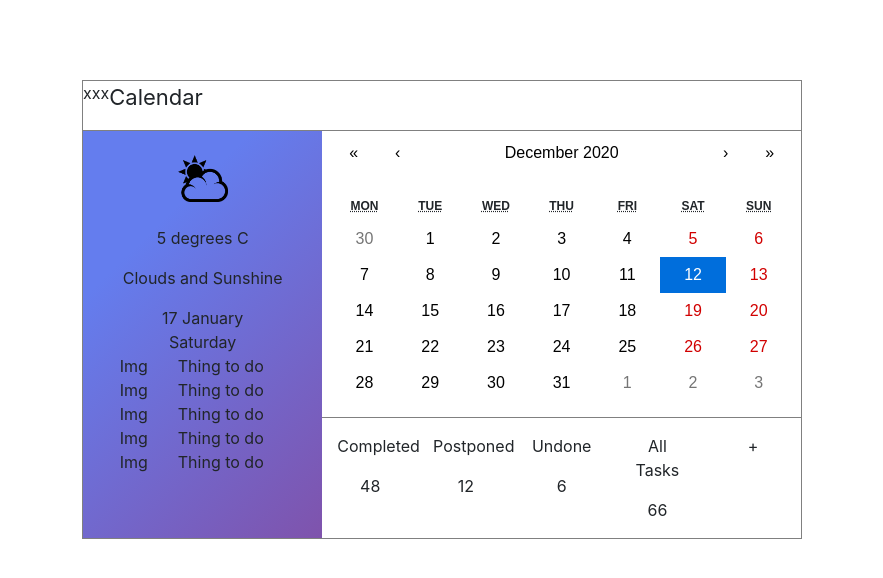
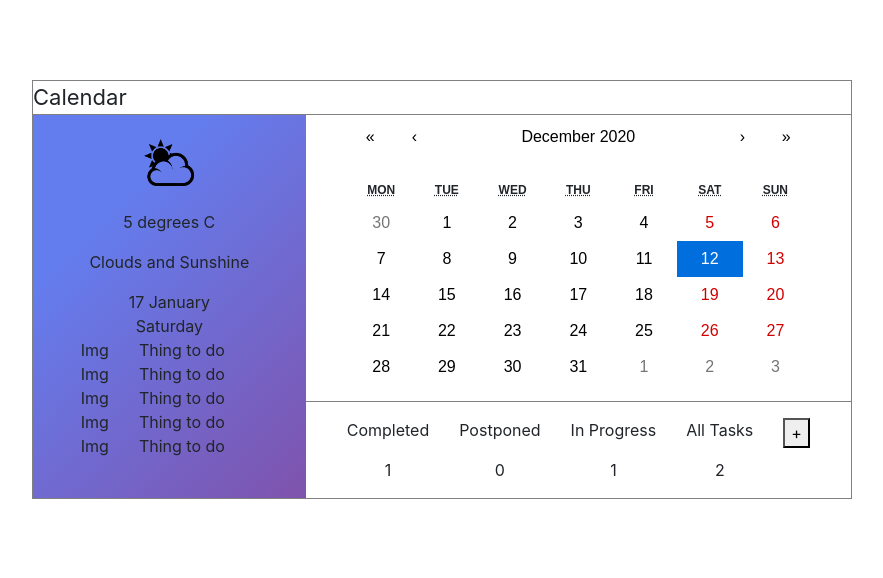
Before and after one commit to josh-jacobsen/calender, a React (Create React App) app: page / in a window 1280 px wide. Shown: the top 578 px of the page, without its empty margins (198-1081 px from the left). Built offline with nearby package versions, Linux system fonts and the light colour scheme.

Commit message:
Read todos from store

```diff
--- a/public/index.html
+++ b/public/index.html
@@ -7,7 +7,7 @@
     <meta name="theme-color" content="#000000" />
     <meta
       name="description"
-      content="Web site created using create-react-app"
+      content="Calendar application"
     />
     <link rel="stylesheet" href="https://maxcdn.bootstrapcdn.com/bootstrap/4.5.0/css/bootstrap.min.css"
       integrity="sha384-9aIt2nRpC12Uk9gS9baDl411NQApFmC26EwAOH8WgZl5MYYxFfc+NcPb1dKGj7Sk" crossorigin="anonymous" />
@@ -26,7 +26,7 @@
       work correctly both with client-side routing and a non-root public URL.
       Learn how to configure a non-root public URL by running `npm run build`.
     -->
-    <title>React Redux App</title>
+    <title>Calendar</title>
   </head>
   <body>
     <noscript>You need to enable JavaScript to run this app.</noscript>
--- a/src/App.js
+++ b/src/App.js
@@ -1,4 +1,5 @@
-import React, {useState} from 'react';
+import React, { useState } from 'react';
+import { useSelector, useDispatch } from 'react-redux';
 import Calendar from 'react-calendar';
 import Container from 'react-bootstrap/Container'
 import Row from 'react-bootstrap/Row'
@@ -7,27 +8,25 @@ import Figure from 'react-bootstrap/Figure'
 
 import 'bootstrap/dist/css/bootstrap.min.css';
 import sun_clouds from './sun_clouds.png'
+import {addTodo} from './features/todo/todoSlice'
 import 'react-calendar/dist/Calendar.css';
 import './App.scss';
 
 
 function App() {
   const [value, onChange] = useState(new Date());
+  const dispatch = useDispatch();
+  const todos = useSelector(state => state.todos);
+  let numberTodosCompleted = todos.filter(t => t.state === "Completed").length;
+  let numberTodosPostponed = todos.filter(t => t.state === "Postponed").length;
+  let numberTodosInProgress = todos.filter(t => t.state === "InProgress").length;
+  let numberTodosTotal = numberTodosCompleted + numberTodosInProgress + numberTodosPostponed
   return (
     <div className="App">
       <Container className="containerStyle" >
         <Row className="titleRow">
           <Col>
             <Row>
-              <p>
-                x
-              </p>
-              <p>
-                x
-              </p>
-              <p>
-                x
-              </p>
               <p className="headingOne">
                 Calendar
               </p>
@@ -49,7 +48,6 @@ function App() {
             </Figure>
             <p>5 degrees C</p>
             <p>Clouds and Sunshine</p>
-                {/* <Image src={ sun_clouds} roundedCircle /> */}
             </Col>
             </Row>
             <Row>
@@ -65,7 +63,7 @@ function App() {
             <Row>
               <Col>
                 <Row>
-                  <Col md={4} sm={4} xs={4} className="textAlignRight">
+                  <Col md={4} sm={5} xs={5} className="textAlignRight">
                     Img
                   </Col>
                   <Col className="textAlignLeft">
@@ -73,7 +71,7 @@ function App() {
                   </Col>
                 </Row>
                 <Row>
-                  <Col md={4} sm={4} xs={4} className="textAlignRight">
+                  <Col md={4} sm={5} xs={5} className="textAlignRight">
                     Img
                   </Col>
                   <Col className="textAlignLeft">
@@ -81,7 +79,7 @@ function App() {
                   </Col>
                 </Row>
                 <Row>
-                  <Col md={4} sm={4} xs={4} className="textAlignRight">
+                  <Col md={4} sm={5} xs={5} className="textAlignRight">
                     Img
                   </Col>
                   <Col className="textAlignLeft">
@@ -89,7 +87,7 @@ function App() {
                   </Col>
                 </Row>
                 <Row>
-                  <Col md={4} sm={4} xs={4} className="textAlignRight">
+                  <Col md={4} sm={5} xs={5} className="textAlignRight">
                     Img
                   </Col>
                   <Col className="textAlignLeft">
@@ -97,7 +95,7 @@ function App() {
                   </Col>
                 </Row>
                 <Row>
-                  <Col md={4} sm={4} xs={4} className="textAlignRight">
+                  <Col md={4} sm={5} xs={5} className="textAlignRight">
                     Img
                   </Col>
                   <Col className="textAlignLeft">
@@ -116,11 +114,15 @@ function App() {
               />
             </Row>
             <Row className="justify-content-center taskRow">
-              <Col ><p>Completed</p><p>48</p></Col>
-              <Col ><p>Postponed</p><p>12</p></Col>
-              <Col ><p>Undone</p><p>6</p></Col>
-              <Col ><p>All Tasks</p><p>66</p></Col>
-              <Col >+</Col>
+              <Col xs="auto"><p>Completed</p><p>{numberTodosCompleted }</p></Col>
+              <Col xs="auto"><p>Postponed</p><p>{numberTodosPostponed}</p></Col>
+              <Col xs="auto" ><p>In Progress</p><p>{numberTodosInProgress}</p></Col>
+              <Col xs="auto"><p>All Tasks</p><p>{numberTodosTotal}</p></Col>
+              <Col xs="auto">
+                <button onClick={() => dispatch(addTodo())}>
+                  +
+                </button>
+              </Col>
             </Row>
           </Col>
       </Row>
--- a/src/App.scss
+++ b/src/App.scss
@@ -38,12 +38,13 @@
 
 .containerStyle {
   margin-top: 10vh;
-  max-width: 720px;
+  max-width: 820px;
   border: solid 1px gray;
 }
 
 .headingOne {
   font-size: 22px;
+  margin: 0;
 }
 
 .App {
--- a/src/app/store.js
+++ b/src/app/store.js
@@ -1,8 +1,10 @@
 import { configureStore } from '@reduxjs/toolkit';
 import counterReducer from '../features/counter/counterSlice';
+import todoReducer from '../features/todo/todoSlice';
 
 export default configureStore({
   reducer: {
     counter: counterReducer,
+    todos: todoReducer
   },
 });
--- /dev/null
+++ b/src/features/todo/todoSlice.js
@@ -0,0 +1,25 @@
+import { createSlice } from '@reduxjs/toolkit';
+
+export const todoSlice = createSlice({
+  name: 'todos',
+  initialState: [
+      { id: 1, description: "First thing", state: "InProgress" },
+      { id: 2, description: "Second thing", state: "Completed" },
+  ],
+
+  reducers: {
+    addTodo: state => {
+      let newToDo = { id: 3, description: "New thing added", state: "Completed" }
+      let addTodo = state.filter(t => t.id === newToDo.id)
+      if (addTodo.length === 0) {
+          state.push(newToDo)
+      }
+    },
+  },
+});
+
+export const { addTodo } = todoSlice.actions;
+
+export const selectTodos = state => state.todos;
+
+export default todoSlice.reducer;
```
